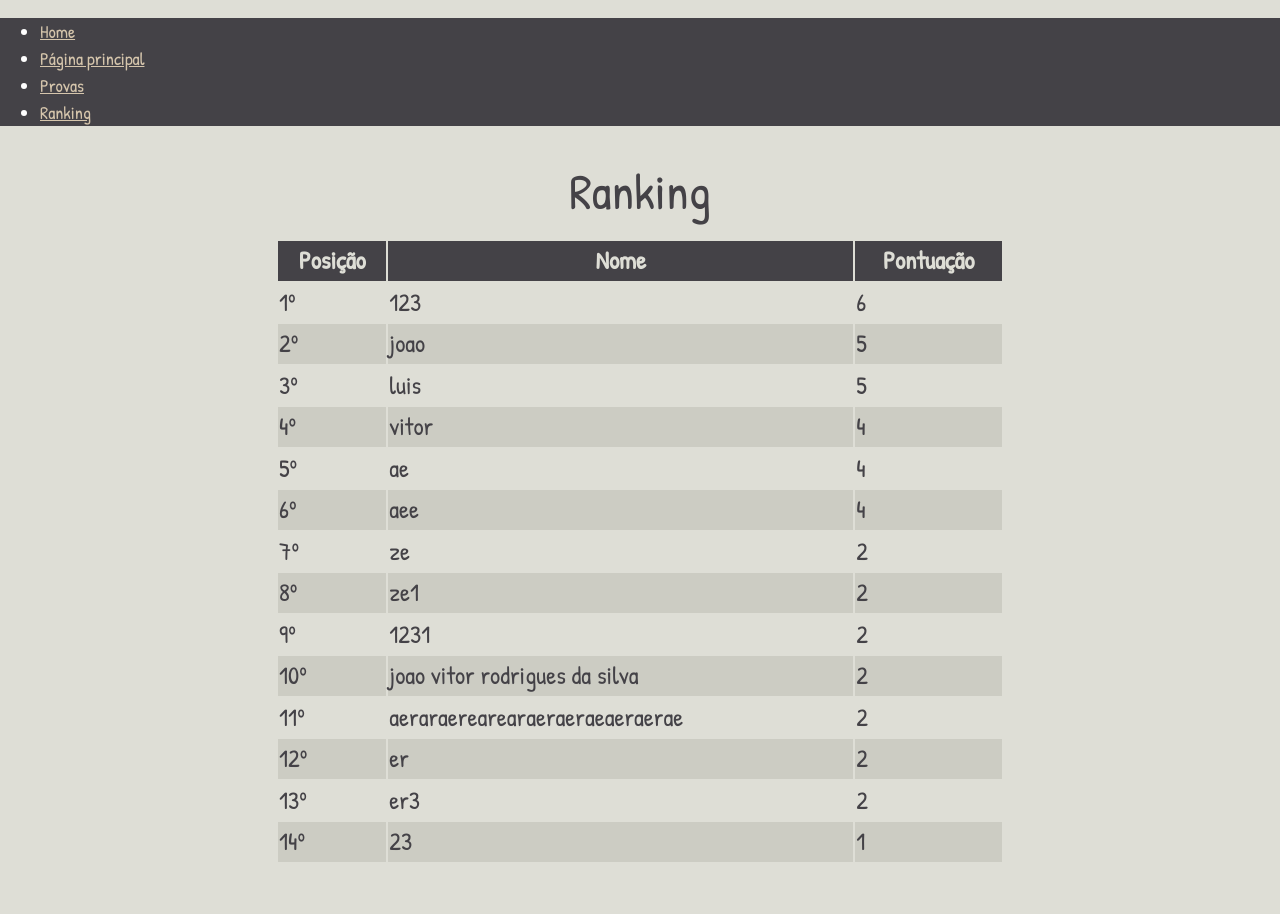
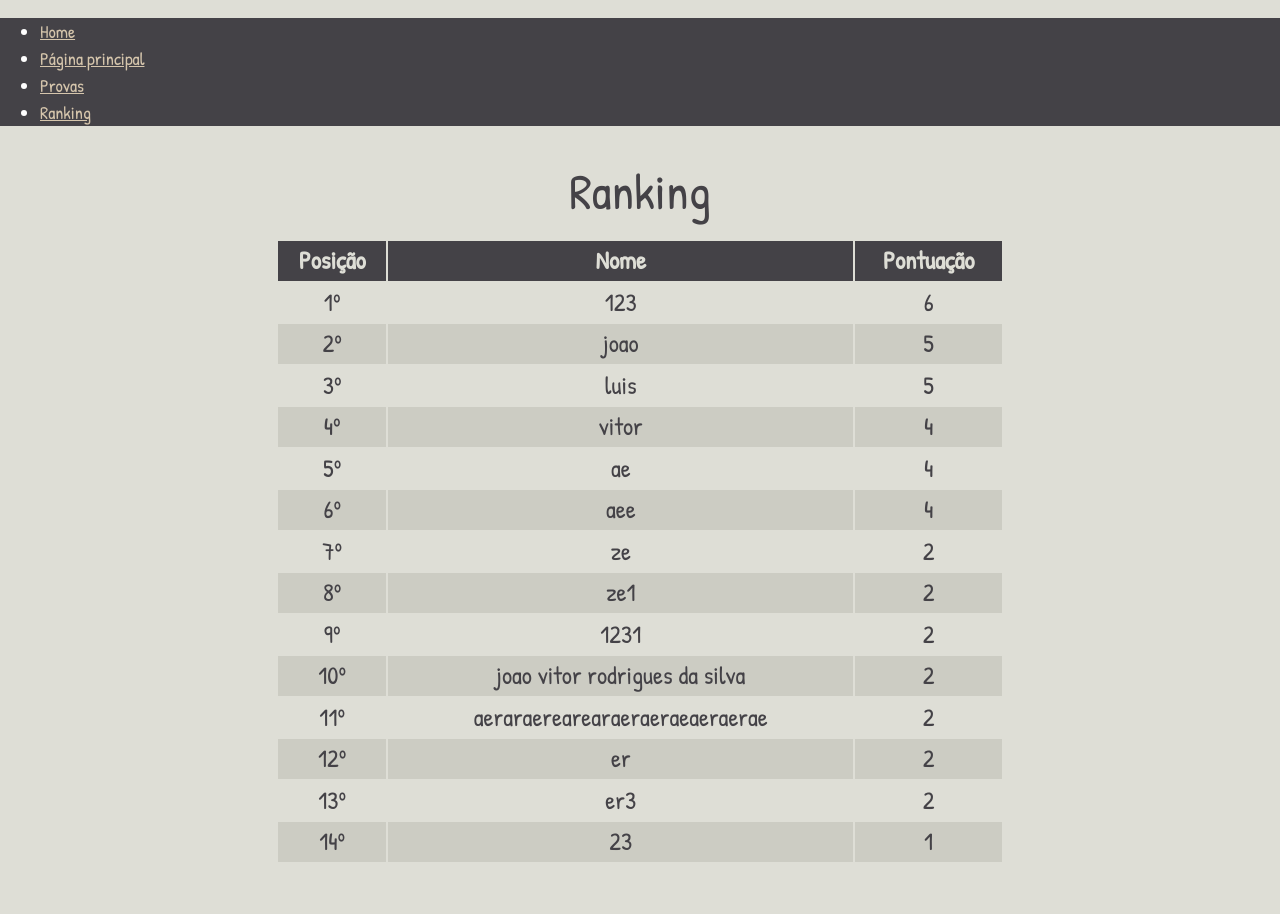
Before and after one commit to tkovs/crystal, a Django app: page /crystal/ranking/ in a window 1280 px wide. Before the commit the page ends 862 px from the top, so only its background shows below. Run offline with Django 3.2, Linux system fonts and the light colour scheme; data comes from the database, SQL or seed files in the repository; both versions use the stored data as it was after the commit.

Commit message:
Estilização da página ranking

```diff
--- a/crystal/static/crystal/css/crystal.css
+++ b/crystal/static/crystal/css/crystal.css
@@ -29,8 +29,16 @@ body {
 	text-align: center;
 }
 
+.ranking {
+	margin-bottom: 50px;
+}
+
 .autor, .titulo {
 	padding-left: 10px;
+}
+
+.ranking td {
+	text-align: center;
 }
 
 .errado {
--- a/crystal/templates/crystal/ranking.html
+++ b/crystal/templates/crystal/ranking.html
@@ -6,7 +6,7 @@
 <h1>Ranking</h1>
 
 {% if users %}
-<table>
+<table class="ranking">
 	<thead>
 		<tr>
 			<th>Posição</th>
```
Also changed, not shown: db.sqlite3.
